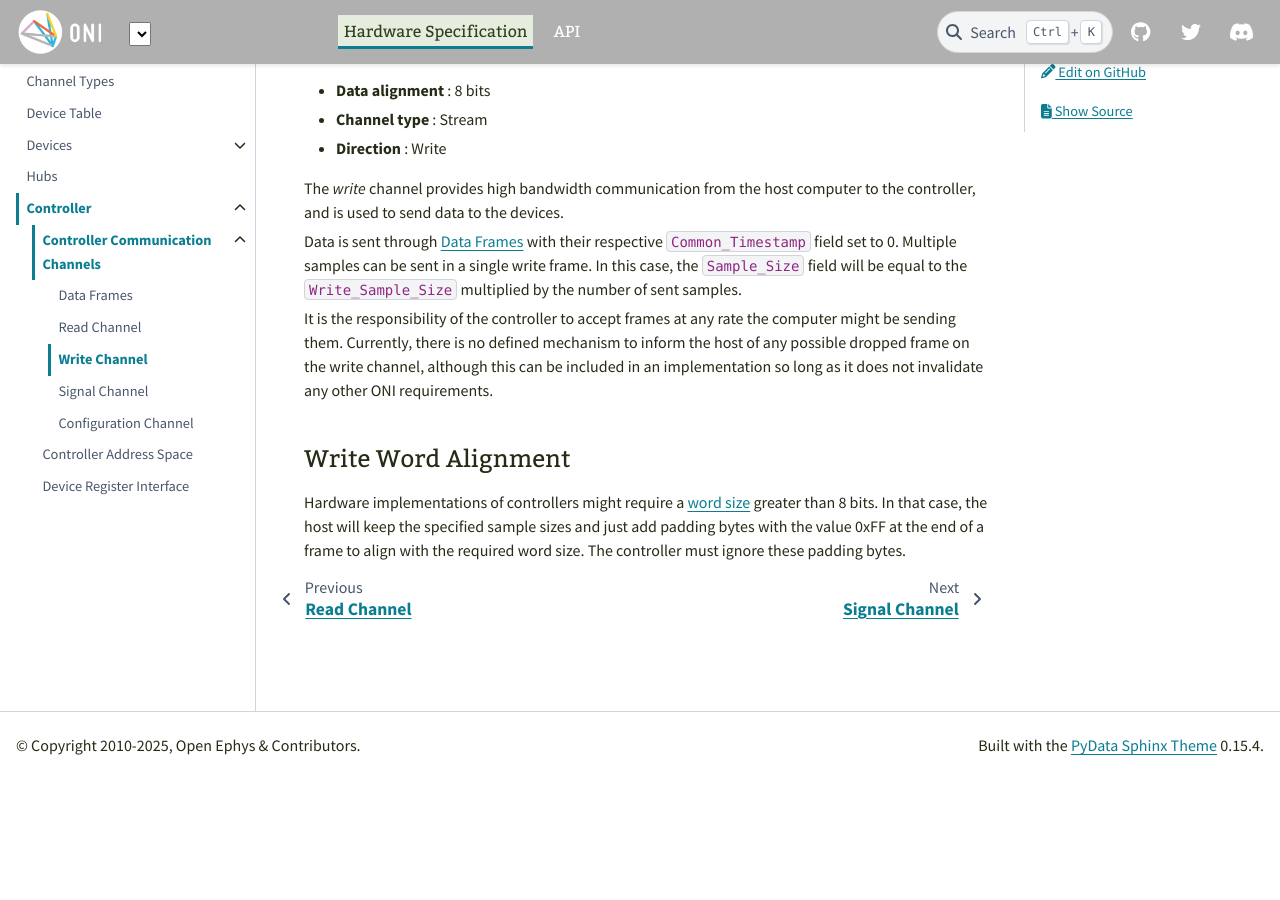
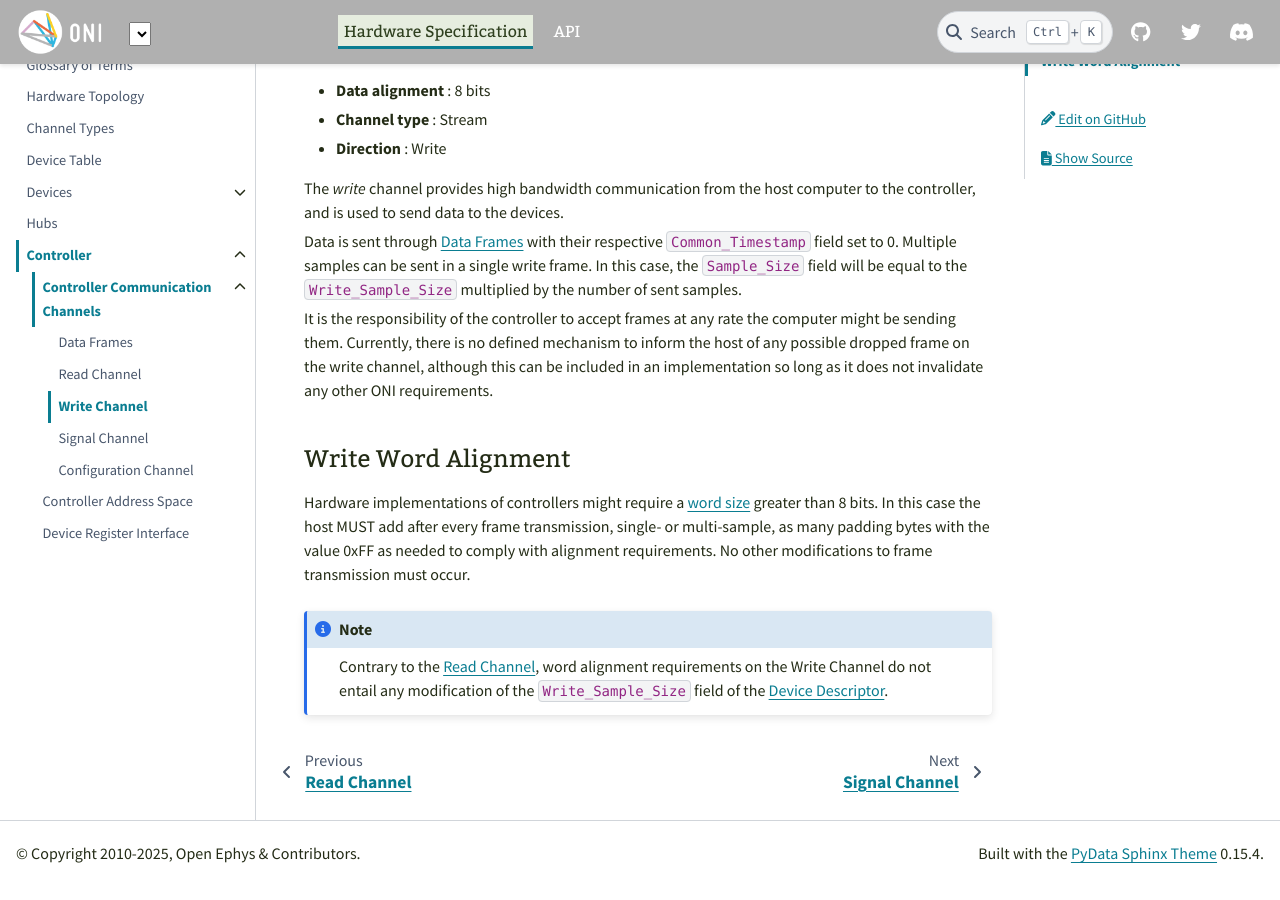
Before and after one commit to open-ephys/ONI, a Sphinx documentation site: the page built from source/hw-spec/controller/channels/write_channel.rst, in a window 1280 px wide and 900 px high, scrolled down 127 px. Built offline with Sphinx 7.4.7 and the PyData theme 0.15.4, drawn with Linux system fonts in a browser that asks for light colours; before the commit the page ends 918 px from its top, so only the background shows below that.

Commit message:
Clarify padding requirements for write channel

```diff
--- a/source/hw-spec/controller/channels/write_channel.rst
+++ b/source/hw-spec/controller/channels/write_channel.rst
@@ -27,7 +27,11 @@
 ---------------------
 
 Hardware implementations of controllers might require a :ref:`word
-size<write-word-alignment-reg>` greater than 8 bits. In that case, the host will
-keep the specified sample sizes and just add padding bytes with the value 0xFF
-at the end of a frame to align with the required word size. The controller must
-ignore these padding bytes.
+size<write-word-alignment-reg>` greater than 8 bits. In this case
+the host MUST add after every frame transmission, single- or multi-sample,
+as many padding bytes with the value 0xFF as needed to comply with alignment
+requirements. No other modifications to frame transmission must occur.
+
+.. note:: Contrary to the :ref:`Read Channel<read-word-alignment>`,
+    word alignment requirements on the Write Channel do not entail
+    any modification of the ``Write_Sample_Size`` field of the :ref:`dev-desc`.
```
